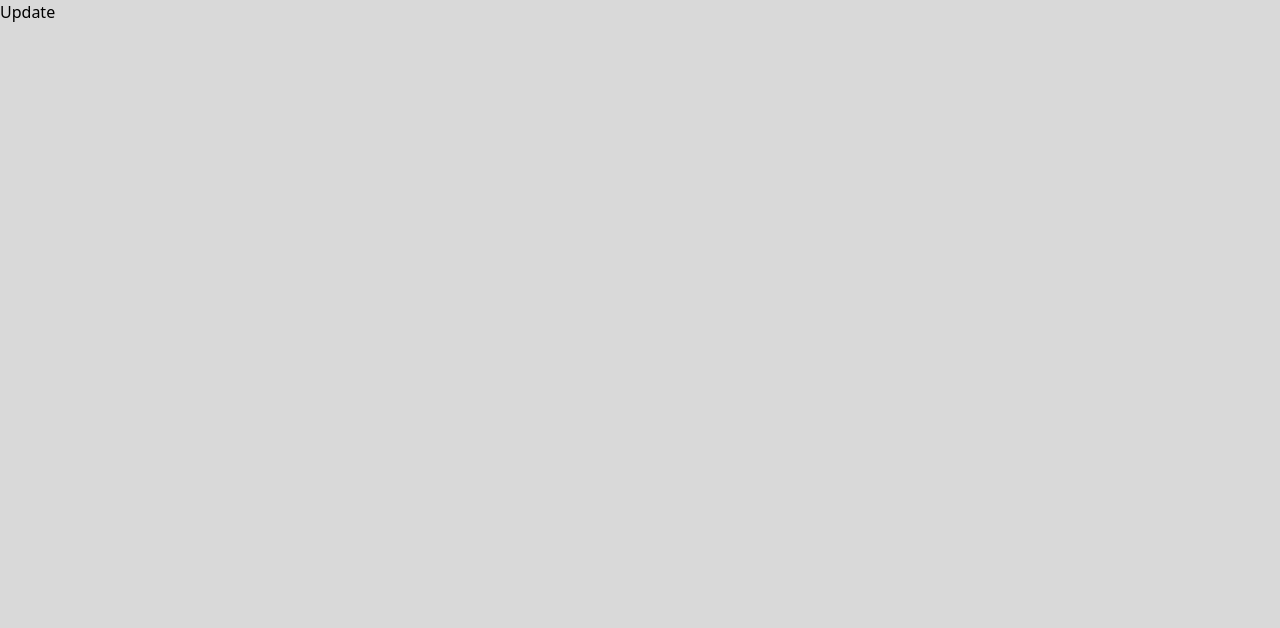
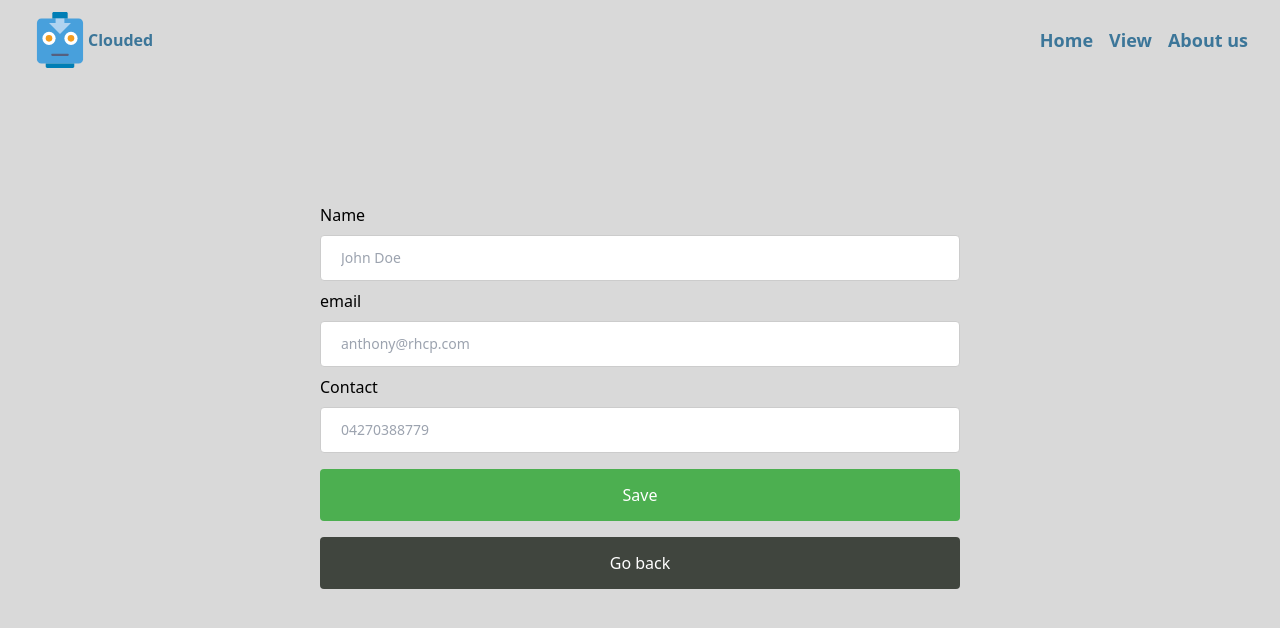
Before and after one commit to Mohtoto/Clouded, a React (Vite) app in the folder client/: page /Update/1 in a window 1280 px wide. Shown: the top 628 px of the page. Built offline with nearby package versions, Linux system fonts and the light colour scheme; no server answers.

Commit message:
added the delete Crud call && update using axios

```diff
--- a/client/src/App.jsx
+++ b/client/src/App.jsx
@@ -20,7 +20,7 @@ function App() {
         <Route  path="/addClient" element={<AddClient />} />
         <Route  path="/Register" element={<Register />} />
         <Route  path="/View" element={<View />} />
-        <Route  path="/Update/:id" element={<Update />} />
+        <Route  path="/Update/:id" element={<AddClient />} />
 
       </Routes>
     </div>
--- a/client/src/components/AddClient.jsx
+++ b/client/src/components/AddClient.jsx
@@ -1,7 +1,7 @@
-import React, { useState } from "react";
+import React, { useEffect, useState } from "react";
 import Nav from "../components/Nav";
 import icons from "../assets/icons.png";
-import { Link, Navigate, useNavigate } from "react-router-dom";
+import { Link, Navigate, useNavigate, useParams } from "react-router-dom";
 import { ToastContainer, toast } from "react-toastify";
 import axios from "axios";
 
@@ -16,6 +16,14 @@ const AddClient = () => {
   const navigate = useNavigate()
 
   const { name, email, contact } = state;
+
+  const { id } = useParams()
+
+
+  useEffect(() => {
+    axios.get('http://localhost:8000/api/get/'+id).then((resp)=> setstate({...resp.data[0]}))
+
+  }, [id]);
 
   const handleInputChange = (e) => {
     const { name, value } = e.target;
@@ -39,7 +47,7 @@ const AddClient = () => {
 
         setstate({ name : '' , email: '' , contact : ''})
       }).catch((err)=> toast.error(err.response.data))
-
+        toast.success('Contact added Successfully')
       setTimeout(() => navigate('/MainPage'), 500);
 
     }
@@ -65,7 +73,7 @@ const AddClient = () => {
             name="name"
             placeholder="John Doe"
             className="mt-1 w-full border-none p-0 focus:border-transparent focus:outline-none focus:ring-0 sm:text-sm"
-            value={name}
+            value={name || ''}
             onChange={handleInputChange}
           />
 
@@ -80,7 +88,7 @@ const AddClient = () => {
             name="email"
             placeholder="anthony@rhcp.com"
             className="mt-1 w-full border-none p-0 focus:border-transparent focus:outline-none focus:ring-0 sm:text-sm"
-            value={email}
+            value={email || ''}
             onChange={handleInputChange}
           />
 
@@ -94,7 +102,7 @@ const AddClient = () => {
            name="contact"
             placeholder="04270388779"
             className="mt-1 w-full border-none p-0 focus:border-transparent focus:outline-none focus:ring-0 sm:text-sm"
-            value={contact}
+            value={contact || ''}
             onChange={handleInputChange}
           />
 
--- a/client/src/components/MainPage.jsx
+++ b/client/src/components/MainPage.jsx
@@ -20,6 +20,16 @@ const MainPage = () => {
     datafetch();
   }, []);
 
+
+  const HandleDelete= (id)=>{
+
+    if(window.confirm('Are you sure you want to delete the contact ?')){
+
+      axios.delete('http://localhost:8000/api/remove/' + id)
+      toast.success('Contact deleted succesfully')
+      setTimeout(() => datafetch(), 500);
+    }
+  }
 
 // console.log(dataa);
 
@@ -111,7 +121,7 @@ const MainPage = () => {
 
 
                           <button
-
+                            onClick={() => HandleDelete(item.id)}
                             className="px-4 py-1 text-sm text-red-400 bg-red-200 rounded-full"
                           >
                             Delete
```
Also changed, not shown: 1 other file (tests, documents, lock files or other folders).
